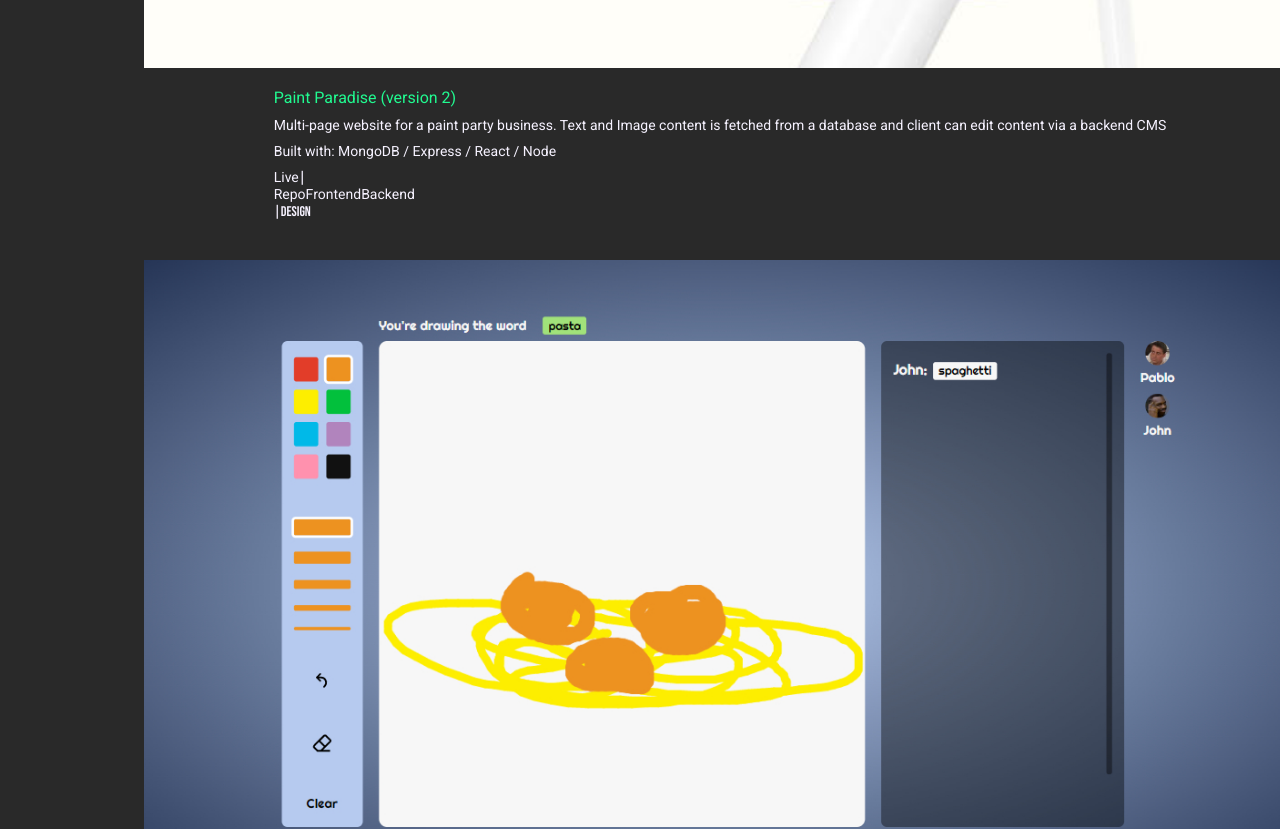
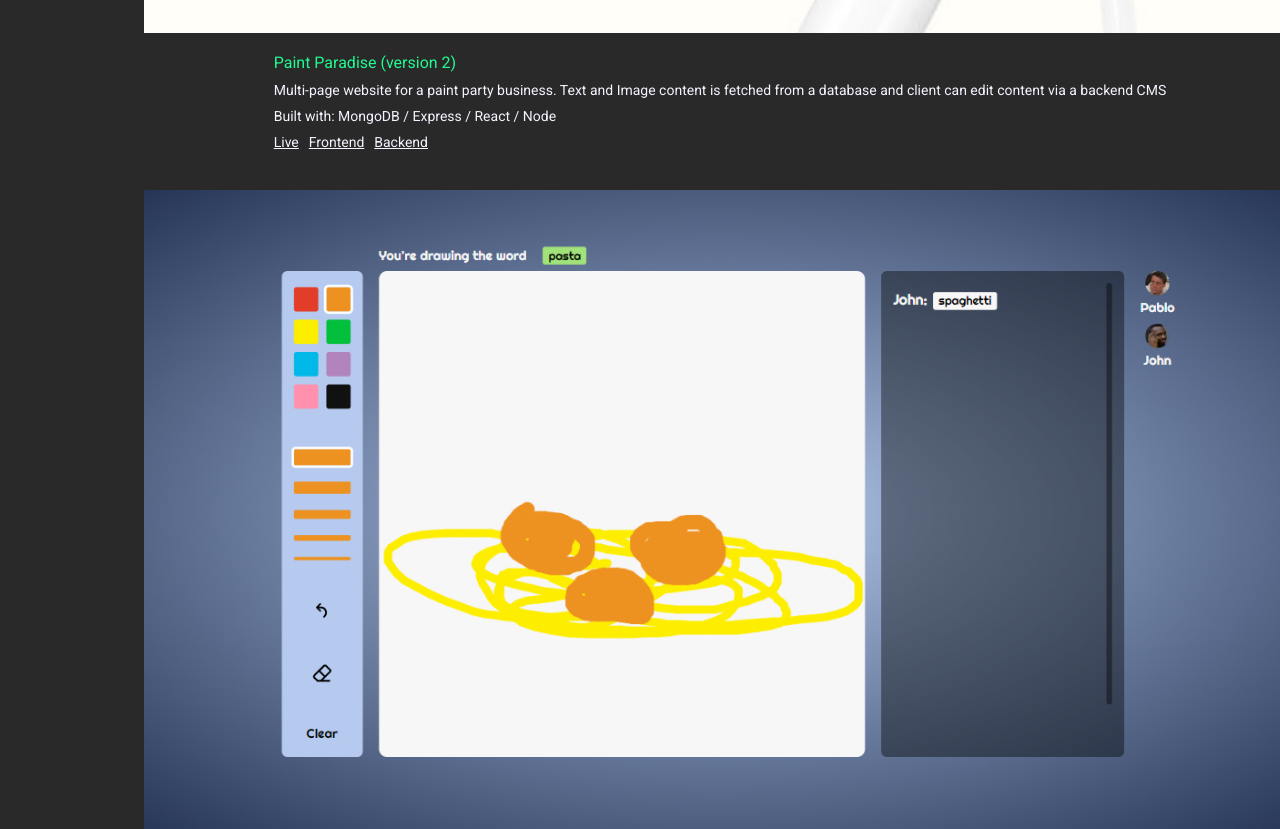
Before and after one commit to Marpace/pablo-portfolio, a Next.js app: page /projects in a window 1280 px wide. Shown: the part 1460-2289 px from the top of the page. Built offline with nearby package versions, Linux system fonts and the light colour scheme.

Commit message:
update projects page styles

```diff
--- a/src/app/Data.js
+++ b/src/app/Data.js
@@ -104,7 +104,7 @@ export const projects = [
     projectDescription: "Landing page for painting business. Features a paralax background and lighbox gallery",
     builtWith: "HTML / CSS / Javascript",
     projectLive: "https://www.caspianpaintingdesign.com",
-    projectRepo: "n/a",
+    projectRepo: "",
     projectDesign: "n/a"
   },
   {
--- a/src/app/components/projects/projectsPageBlock/ProjectsPageBlock.js
+++ b/src/app/components/projects/projectsPageBlock/ProjectsPageBlock.js
@@ -1,21 +1,12 @@
+"use client";
+
 import styles from "./ProjectsPageBlock.module.scss";
 
-function ProjectsBlock(props) {
+function ProjectsPageBlock(props) {
 
-  const desktop = window.screen.width > 1440 ? true : false
-
-  function handleRepoClick(e) {
-    if(props.projectRepo === "") e.preventDefault();
-  }
-
-  function handleImageClick(e) {
-    if(!desktop) return;
-    props.setModalImage({size: e.target.id, src: e.target.src})
-  }
 
   return (
     <div className={styles.project}>
-
         <img className={styles.desktopScreenshot} src={props.desktopSrc} alt="project thumbnail"></img>
         <img className={styles.mobileScreenshot} src={props.mobileSrc} alt="project thumbnail"></img>
         <div className={styles.text}>
@@ -23,22 +14,15 @@ function ProjectsBlock(props) {
             <p className={styles.description}>{props.projectDescription}</p>
             <p className={styles.builtWith}>{`Built with: ${props.builtWith}`}</p>
             <div className={styles.links}>
-                <a className={`${styles.link} ${props.projectLive === "n/a" ? styles.hidden : ""}`} href={props.projectLive}>Live</a>
-                <span className={props.repo === "n/a" ? styles.hidden : styles.linkSeparator}>|</span>
-                <div className={styles.repoLinks}>
-                  <a
-                    onClick={handleRepoClick}
-                    className={`${styles.link} ${styles.repoLink} ${props.projectRepo === "n/a" ? styles.hidden : ""}`}
-                    href={props.projectRepo}>Repo</a>
-                  <a className={`${styles.link} ${styles.invisibleLink} ${props.projectRepo === "" ? "" : styles.hidden}`} href={props.frontendRepo}>Frontend</a>
-                  <a className={`${styles.link} ${styles.invisibleLink} ${props.projectRepo === "" ? "" : styles.hidden}`} href={props.backendRepo}>Backend</a>
-                </div>
-                <span className={props.projectDesign === "n/a" ? styles.hidden : styles.linkSeparator}>|</span>
-                <span className={`${styles.link} ${props.projectDesign === "n/a" ? styles.hidden : ""}`}>Design</span>
+                <a className={`${styles.link} ${props.projectLive === "n/a" ? "hidden" : ""}`} href={props.projectLive}>Live</a>
+                <a className={`${styles.link} ${props.projectRepo === "" ? "hidden" : ""}`} href={props.projectRepo}>Repo</a>
+                <a className={`${styles.link} ${props.frontendRepo ? "" : "hidden"}`} href={props.frontendRepo}>Frontend</a>
+                <a className={`${styles.link} ${props.backendRepo ? "" : "hidden"}`} href={props.backendRepo}>Backend</a>
+                <span className={`${styles.link} ${props.projectDesign === "n/a" ? "hidden" : ""}`}>Design</span>
             </div>
         </div>
     </div>
   )
 }
 
-export default ProjectsBlock;
+export default ProjectsPageBlock;
--- a/src/app/components/projects/projectsPageBlock/ProjectsPageBlock.module.scss
+++ b/src/app/components/projects/projectsPageBlock/ProjectsPageBlock.module.scss
@@ -38,4 +38,7 @@
 
 .links {
   width: 100%;
+  display: flex;
+  gap: 10px;
+  text-decoration: underline;
 }
```
